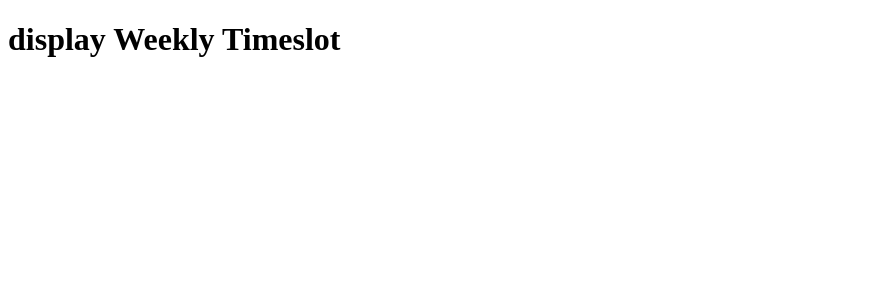
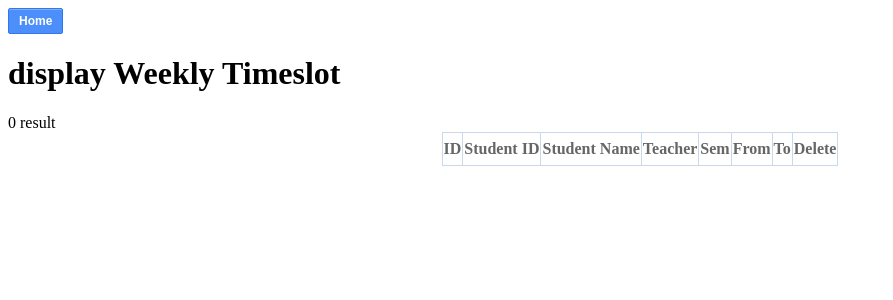
Before and after one commit to QWERTYlim/FYP_Management_System, a PHP site: page /display_weeklyTimeslot.php in a window 1280 px wide. Shown: the top 300 px of the page, without its empty margins (0-893 px from the left). Run offline with PHP 8.4, Linux system fonts and the light colour scheme; data that the repository does not hold is empty.

Commit message:
git:commit

```diff
--- a/display_weeklyTimeslot.php
+++ b/display_weeklyTimeslot.php
@@ -4,38 +4,61 @@
 
 <!DOCTYPE html>
 <html>
-    <head></head>
+    <head>
+    <title>Appointment Approve</title>
+    <link rel="stylesheet" type="text/css" href="css/blue.button.css">
+    <link rel="stylesheet" type="text/css" href="css/table.css">
+    <button class="blue"><a href="index.php">Home</a></button>
+
+    </head>
 
     <body>
         <h1>display Weekly Timeslot</h1>
-        <?php
+        <table>
+            <tr>
+            <th>ID</th>
+            <th>Student ID</th>
+            <th>Student Name</th>
+            <th>Teacher</th>
+            <th>Sem</th>
+            <th>From</th>
+            <th>To</th>
+
+            <th>Delete</th>
+            </tr>
+
+            <?php
             $query = "SELECT * FROM timeslot";
             $data = mysqli_query($connect,$query);
             $total = mysqli_num_rows($data);
+
+
 
             if($total!=0){
                 while($result=mysqli_fetch_assoc($data)){
                     echo "
                     <tr>
-                    <tr>ID:&nbsp".$result['id']."&nbsp</tr>
-                    <tr>Student ID:&nbsp".$result['student_id']."&nbsp</tr>
-                    <tr>Student Name:&nbsp".$result['student_name']."&nbsp</tr>
-                    <tr>Teacher:&nbsp".$result['teacher_name']."&nbsp</tr>
-                    <tr>Sem:&nbsp".$result['sem_name']."&nbsp</tr>
-                    <tr>From:&nbsp	".$result['from_time']."</tr>
-                    <tr>To:&nbsp	".$result['to_time']."</tr>
-
-                    <tr><a href='?id=$result[id]'>Decline</a></tr>
-
+                    <th>&nbsp".$result['id']."</th>
+                    <th>&nbsp".$result['student_id']."</th>
+                    <th>&nbsp".$result['student_name']."</th>
+                    <th>&nbsp".$result['teacher_name']."</th>
+                    <th>&nbsp".$result['sem_name']."</th>
+                    <th>&nbsp".$result['from_time']."</th>
+                    <th>&nbsp".$result['to_time']."</th>
+                    <th><a href='delete.php?id=$result[id]'>Delete</a></th>
                    <br>
                    <br>
                 </tr>
                 ";
                 }
             }
+            else{
+                echo "0 result";
+            }
+            ?>
+        </table>
 
 
-        ?>
     </body>
 
 </html>
```
